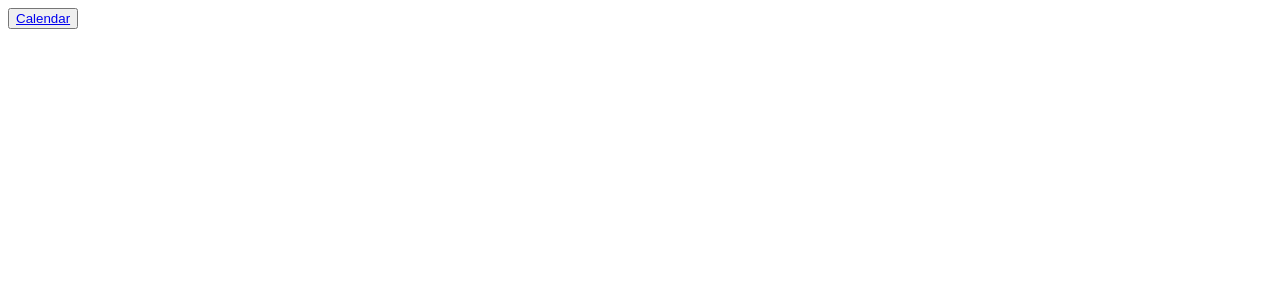
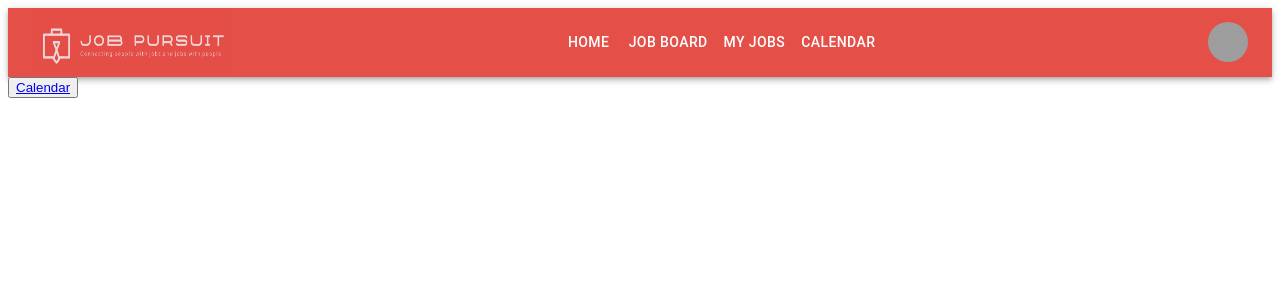
Before and after one commit to Lake-Natron/Pursuit, a Next.js app: page / in a window 1280 px wide. Shown: the top 300 px of the page. Built offline with nearby package versions, Linux system fonts and the light colour scheme; grey boxes are pictures that could not be loaded.

Commit message:
Capitalized NavBar & add to index.jsx

```diff
--- a/pages/index.jsx
+++ b/pages/index.jsx
@@ -1,9 +1,11 @@
 import React from "react";
 import Link from 'next/link';
+import NavBar from '../src/navBar';
 
 const App = () => {
   return (
     <div>
+      <NavBar />
       <button>
         <Link href="/calendar">Calendar</Link>
       </button>
--- a/src/navBar.jsx
+++ b/src/navBar.jsx
@@ -26,7 +26,7 @@ const settings = ['My Jobs', 'Notifications', 'Logout', 'Upload Resume'];
 
 const logoUrl = '';
 
-const navBar = ({page}) => {
+const NavBar = ({page}) => {
   const [notifications, setNotifications] = useState([]);
   //TODO: Routinely pull down items for user for notifications:
 
@@ -144,4 +144,4 @@ const navBar = ({page}) => {
 
 };
 
-export default navBar;
+export default NavBar;
```
